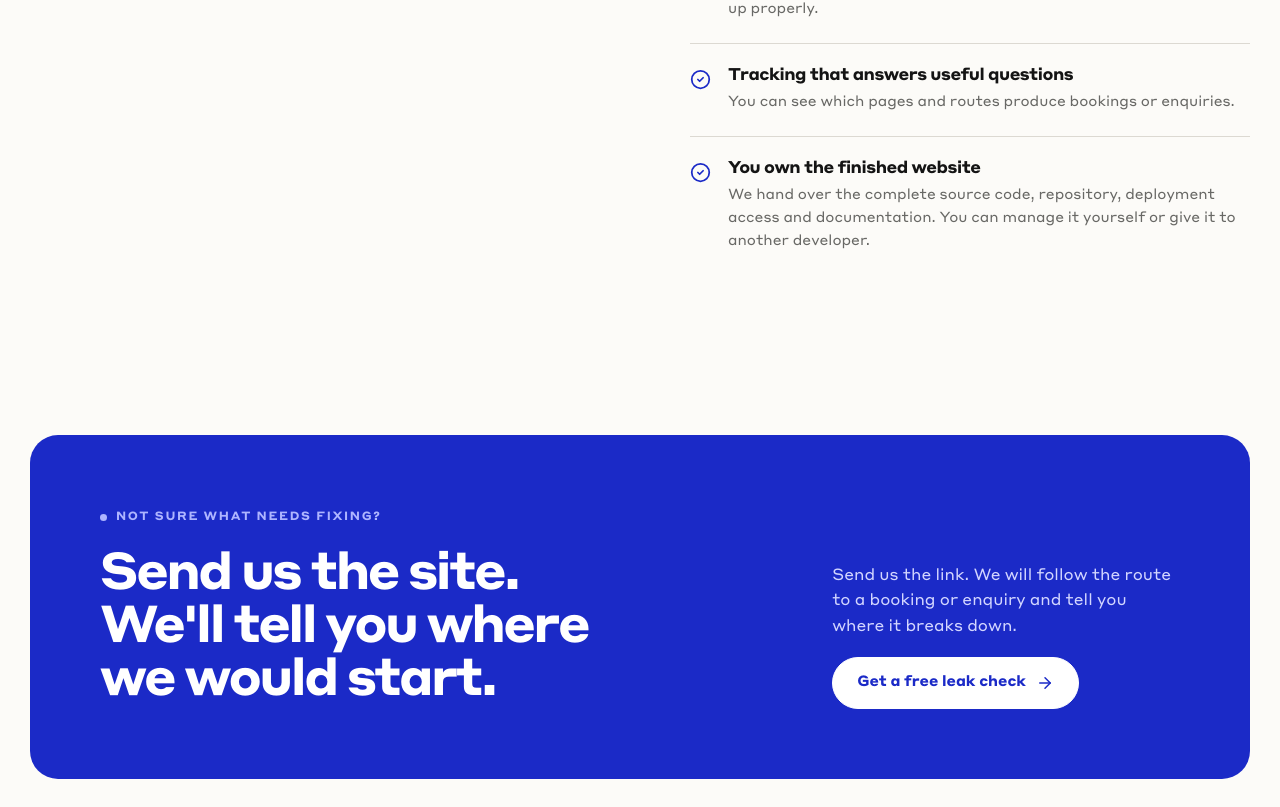
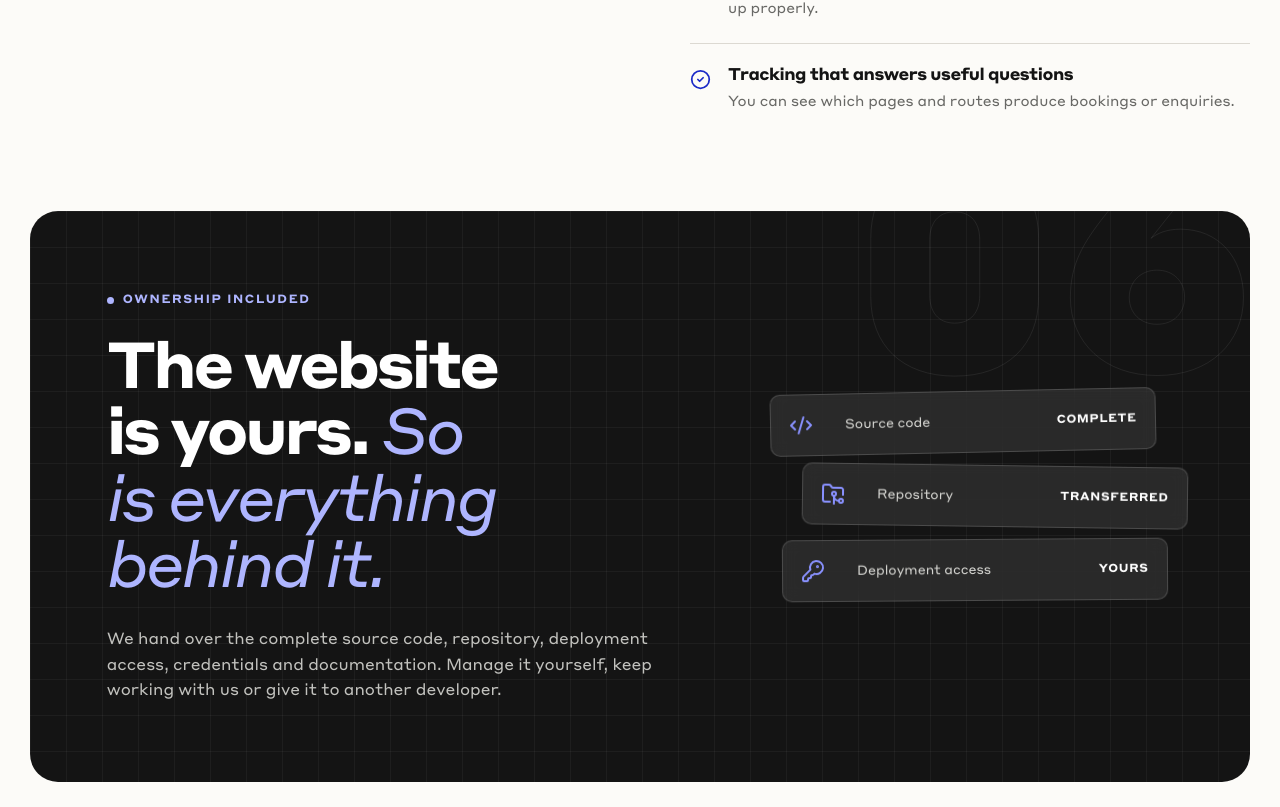
Before and after one commit to AdiKsOnDev/leakproof, a React (Vite) app: page /services in a window 1280 px wide. Shown: the part 2533-3340 px from the top of the page. Built offline with nearby package versions, Linux system fonts and the light colour scheme.

Commit message:
feat(site-ui): emphasize website ownership handover

```diff
--- a/src/pages/ServicesPage.tsx
+++ b/src/pages/ServicesPage.tsx
@@ -1,4 +1,4 @@
-import { CheckCircle2 } from 'lucide-react'
+import { CheckCircle2, Code2, FolderGit2, KeyRound } from 'lucide-react'
 import { ServiceGrid } from '../components/ServiceGrid'
 import { CallToAction } from '../components/ui/CallToAction'
 import { PageHero } from '../components/ui/PageHero'
@@ -20,7 +20,8 @@ export function ServicesPage() {
       </section>
 
       <section className="section deliverables-section">
-        <div className="container deliverables-section__grid">
+        <div className="container">
+          <div className="deliverables-section__grid">
             <SectionHeading
               eyebrow="Included in every full build"
               title="You should not have to pay extra for the basics."
@@ -33,7 +34,6 @@ export function ServicesPage() {
                 ['Obvious next steps', 'Each important page points to the right booking, enquiry or quote action.'],
                 ['Local search setup', 'Page structure, titles, metadata and local business details are set up properly.'],
                 ['Tracking that answers useful questions', 'You can see which pages and routes produce bookings or enquiries.'],
-              ['You own the finished website', 'We hand over the complete source code, repository, deployment access and documentation. You can manage it yourself or give it to another developer.'],
               ].map(([title, text], index) => (
                 <article key={title} data-reveal="right" data-reveal-delay={String(index * 70)}>
                   <CheckCircle2 size={21} />
@@ -42,6 +42,21 @@ export function ServicesPage() {
               ))}
             </div>
           </div>
+
+          <article className="ownership-panel" data-reveal="clip">
+            <span className="ownership-panel__number" aria-hidden="true">06</span>
+            <div className="ownership-panel__copy">
+              <span className="eyebrow eyebrow--light">Ownership included</span>
+              <h2>The website is yours. <em>So is everything behind it.</em></h2>
+              <p>We hand over the complete source code, repository, deployment access, credentials and documentation. Manage it yourself, keep working with us or give it to another developer.</p>
+            </div>
+            <div className="ownership-panel__handover" aria-label="Items included in the handover">
+              <div><Code2 aria-hidden="true" /><span>Source code</span><strong>Complete</strong></div>
+              <div><FolderGit2 aria-hidden="true" /><span>Repository</span><strong>Transferred</strong></div>
+              <div><KeyRound aria-hidden="true" /><span>Deployment access</span><strong>Yours</strong></div>
+            </div>
+          </article>
+        </div>
       </section>
 
       <CallToAction eyebrow="Not sure what needs fixing?" title="Send us the site. We'll tell you where we would start." />
--- a/src/styles/_pages.scss
+++ b/src/styles/_pages.scss
@@ -515,6 +515,104 @@
   margin: 0;
   color: $muted;
   font-size: 0.9rem;
+}
+
+.ownership-panel {
+  position: relative;
+  display: grid;
+  grid-template-columns: minmax(0, 1.2fr) minmax(330px, 0.8fr);
+  align-items: center;
+  gap: clamp(50px, 8vw, 120px);
+  overflow: hidden;
+  margin-top: 75px;
+  padding: clamp(48px, 6vw, 80px);
+  border-radius: $radius-large;
+  background:
+    linear-gradient(rgba($white, 0.045) 1px, transparent 1px),
+    linear-gradient(90deg, rgba($white, 0.045) 1px, transparent 1px),
+    $ink;
+  background-size: 36px 36px;
+  color: $white;
+}
+
+.ownership-panel__number {
+  position: absolute;
+  top: -0.22em;
+  right: -0.02em;
+  color: transparent;
+  font-size: clamp(10rem, 23vw, 20rem);
+  font-weight: 900;
+  line-height: 1;
+  -webkit-text-stroke: 1px rgba($white, 0.075);
+}
+
+.ownership-panel__copy,
+.ownership-panel__handover {
+  position: relative;
+  z-index: 1;
+}
+
+.ownership-panel h2 {
+  max-width: 720px;
+  margin: 24px 0;
+  font-size: clamp(2.5rem, 5vw, 5rem);
+}
+
+.ownership-panel h2 em {
+  color: #aeb5ff;
+}
+
+.ownership-panel__copy p {
+  max-width: 700px;
+  margin: 0;
+  color: #c2c2be;
+  font-size: 1rem;
+}
+
+.ownership-panel__handover {
+  display: grid;
+  gap: 12px;
+}
+
+.ownership-panel__handover > div {
+  display: grid;
+  grid-template-columns: 42px 1fr auto;
+  align-items: center;
+  gap: 14px;
+  padding: 18px;
+  border: 1px solid rgba($white, 0.16);
+  border-radius: $radius-small;
+  background: rgba($white, 0.09);
+  backdrop-filter: blur(8px);
+}
+
+.ownership-panel__handover > div:nth-child(1) {
+  transform: translateX(-18px) rotate(-1.2deg);
+}
+
+.ownership-panel__handover > div:nth-child(2) {
+  transform: translateX(14px) rotate(0.8deg);
+}
+
+.ownership-panel__handover > div:nth-child(3) {
+  transform: translateX(-6px) rotate(-0.4deg);
+}
+
+.ownership-panel__handover svg {
+  width: 24px;
+  color: #8991ff;
+}
+
+.ownership-panel__handover span {
+  color: #d6d6d2;
+  font-size: 0.82rem;
+}
+
+.ownership-panel__handover strong {
+  color: $white;
+  font-size: 0.72rem;
+  letter-spacing: 0.06em;
+  text-transform: uppercase;
 }
 
 .solutions-grid-section .industry-card {
--- a/src/styles/_responsive.scss
+++ b/src/styles/_responsive.scss
@@ -98,8 +98,17 @@
   }
 
   .blog-card--featured > a,
-  .blog-article__layout {
+  .blog-article__layout,
+  .ownership-panel {
     grid-template-columns: 1fr;
+  }
+
+  .ownership-panel {
+    gap: 55px;
+  }
+
+  .ownership-panel__handover {
+    width: min(100%, 560px);
   }
 
   .blog-card--featured .blog-thumbnail,
@@ -473,6 +482,24 @@
     margin-top: 0;
   }
 
+  .ownership-panel {
+    margin-top: 50px;
+    padding: 38px 24px;
+  }
+
+  .ownership-panel__number {
+    display: none;
+  }
+
+  .ownership-panel__handover > div:nth-child(n) {
+    grid-template-columns: 34px 1fr;
+    transform: none;
+  }
+
+  .ownership-panel__handover strong {
+    grid-column: 2;
+  }
+
   .cta-panel {
     gap: 35px;
     padding: 40px 28px;
```
Lines whose indentation alone changed are shown as unchanged.
